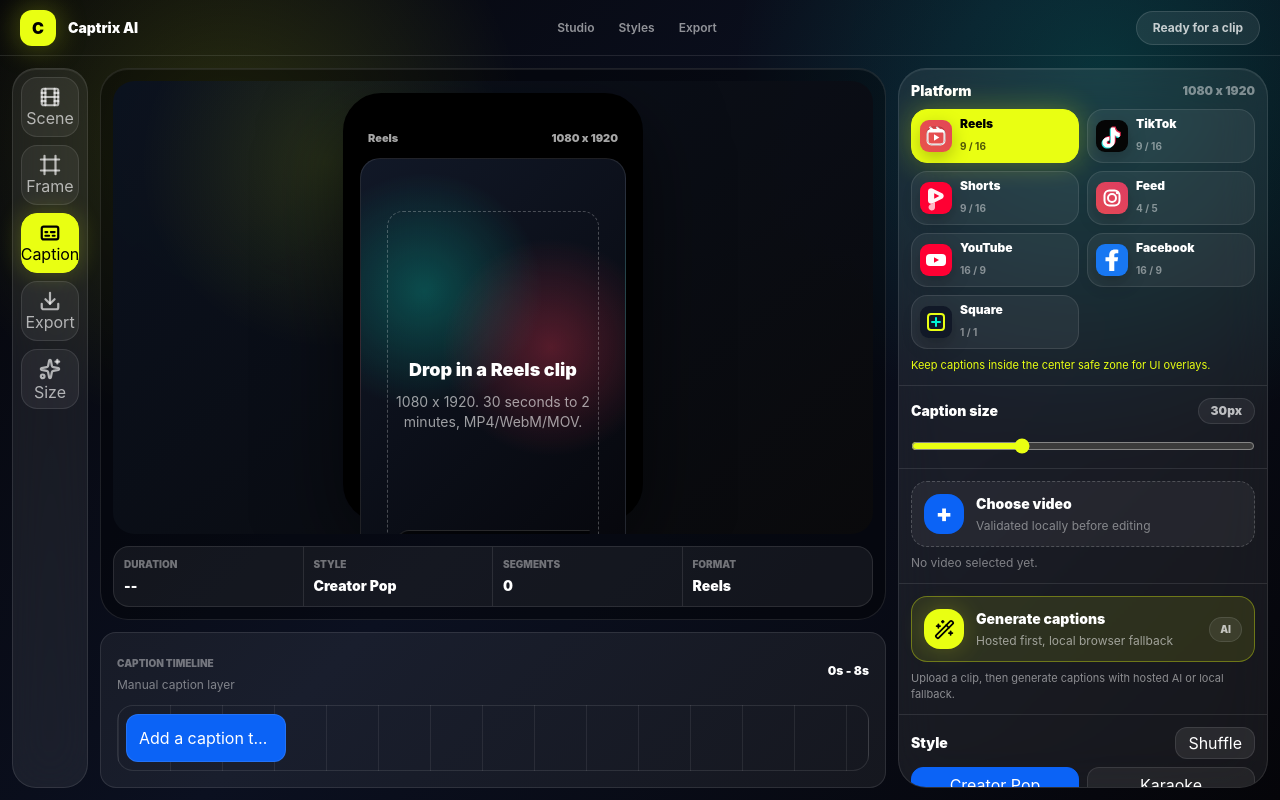
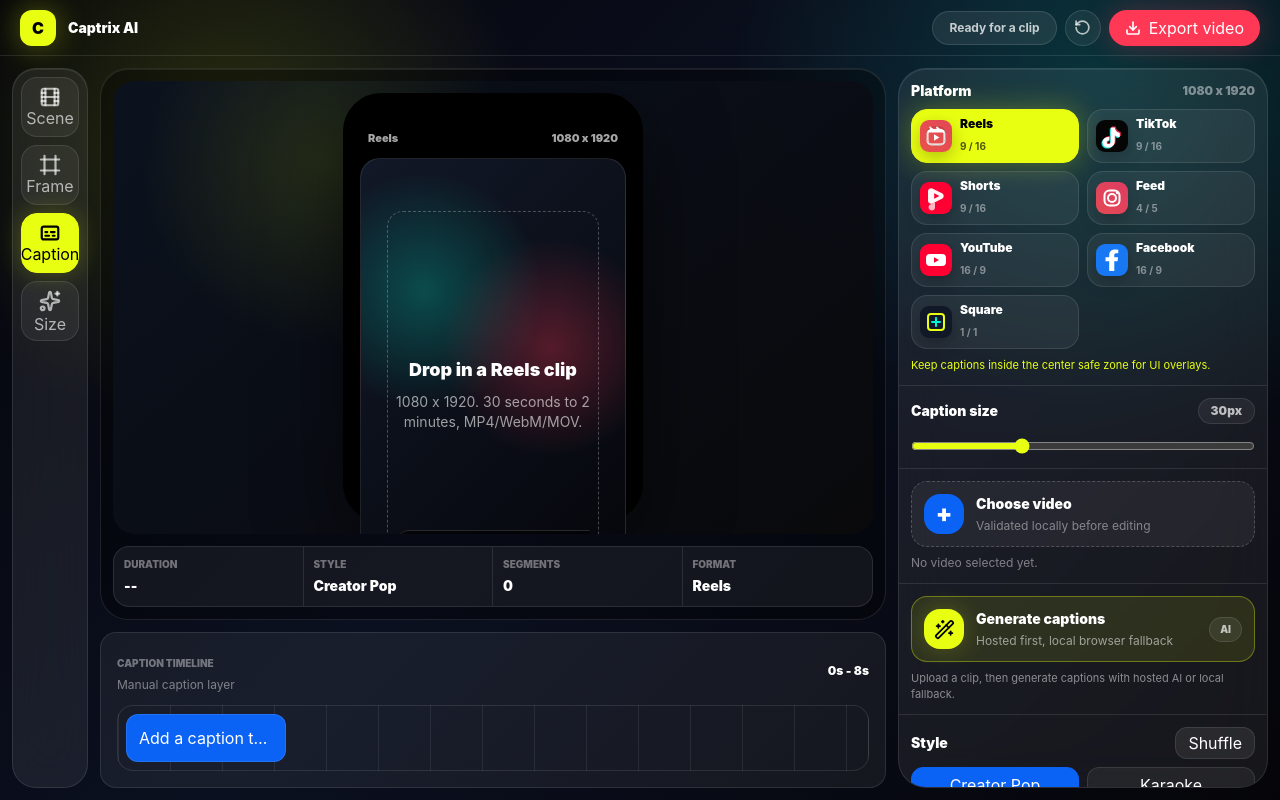
Before and after one commit to ayush002jha/captrix, a Next.js app: page / in a window 1280 px wide. Built offline with nearby package versions, Linux system fonts and the light colour scheme.

Commit message:
Export captioned video from studio

```diff
--- a/components/caption-studio.tsx
+++ b/components/caption-studio.tsx
@@ -1,7 +1,7 @@
 "use client";
 
 import { ChangeEvent, useMemo, useState } from "react";
-import { Captions, Download, Film, Frame, Sparkles } from "lucide-react";
+import { Captions, Film, Frame, Sparkles } from "lucide-react";
 import { generateClientCaptionSegments } from "./studio/client-transcription";
 import { captionSuggestions, platformPresets } from "./studio/data";
 import { InspectorPanel } from "./studio/inspector-panel";
@@ -34,6 +34,7 @@
   });
   const [transcriptionStatus, setTranscriptionStatus] = useState("Upload a clip, then generate captions with hosted AI or local fallback.");
   const [isGeneratingCaptions, setIsGeneratingCaptions] = useState(false);
+  const [isExporting, setIsExporting] = useState(false);
   const selectedPlatform = platformPresets[platform];
   const status = video ? "Clip loaded" : "Ready for a clip";
   const trackWidth = timelinePercent(start, end);
@@ -216,69 +217,252 @@
     }
   }
 
-  function exportCaptionKit() {
+  function parseExportSize(size: string) {
+    const [width, height] = size.split("x").map((part) => Number(part.trim()));
+    return {
+      width: Number.isFinite(width) ? width : 1080,
+      height: Number.isFinite(height) ? height : 1920
+    };
+  }
+
+  function getCaptionAtTime(time: number) {
+    if (segments.length > 0) {
+      return segments.find((segment) => time >= segment.start && time < segment.end)?.text ?? "";
+    }
+
+    return time >= start && time <= end ? caption : "";
+  }
+
+  function wrapCanvasText(context: CanvasRenderingContext2D, text: string, maxWidth: number) {
+    const words = text.trim().toUpperCase().split(/\s+/).filter(Boolean);
+    const lines: string[] = [];
+    let line = "";
+
+    words.forEach((word) => {
+      const nextLine = line ? `${line} ${word}` : word;
+      if (context.measureText(nextLine).width > maxWidth && line) {
+        lines.push(line);
+        line = word;
+      } else {
+        line = nextLine;
+      }
+    });
+
+    if (line) {
+      lines.push(line);
+    }
+
+    return lines.slice(0, 4);
+  }
+
+  function drawRoundedRect(context: CanvasRenderingContext2D, x: number, y: number, width: number, height: number, radius: number) {
+    context.beginPath();
+    context.moveTo(x + radius, y);
+    context.lineTo(x + width - radius, y);
+    context.quadraticCurveTo(x + width, y, x + width, y + radius);
+    context.lineTo(x + width, y + height - radius);
+    context.quadraticCurveTo(x + width, y + height, x + width - radius, y + height);
+    context.lineTo(x + radius, y + height);
+    context.quadraticCurveTo(x, y + height, x, y + height - radius);
+    context.lineTo(x, y + radius);
+    context.quadraticCurveTo(x, y, x + radius, y);
+    context.closePath();
+  }
+
+  function drawCaption(context: CanvasRenderingContext2D, text: string, width: number, height: number) {
+    const cleanText = text.trim();
+    if (!cleanText) {
+      return;
+    }
+
+    const fontSize = Math.max(36, Math.round(captionSize * Math.min(width / 390, height / 720)));
+    const lineHeight = Math.round(fontSize * 1.05);
+    const maxTextWidth = width * 0.82;
+    context.textAlign = "center";
+    context.textBaseline = "middle";
+    context.font = `900 ${fontSize}px Arial, Helvetica, sans-serif`;
+    const lines = wrapCanvasText(context, cleanText, maxTextWidth);
+    const blockHeight = lines.length * lineHeight;
+    const centerX = width / 2;
+    const centerY =
+      position === "top" ? height * 0.16 : position === "middle" ? height / 2 : height - height * 0.16 - blockHeight / 2;
+    const firstY = centerY - blockHeight / 2 + lineHeight / 2;
+
+    lines.forEach((line, index) => {
+      const y = firstY + index * lineHeight;
+
+      if (style === "creator") {
+        const metrics = context.measureText(line);
+        const boxWidth = Math.min(maxTextWidth + fontSize * 0.5, metrics.width + fontSize * 0.62);
+        context.fillStyle = "#e9ff12";
+        context.shadowColor = "rgba(0,0,0,0.88)";
+        context.shadowBlur = 0;
+        context.shadowOffsetX = fontSize * 0.12;
+        context.shadowOffsetY = fontSize * 0.12;
+        context.fillRect(centerX - boxWidth / 2, y - lineHeight / 2, boxWidth, lineHeight * 0.9);
+        context.shadowOffsetX = 0;
+        context.shadowOffsetY = 0;
+        context.fillStyle = "#050509";
+        context.fillText(line, centerX, y);
+        return;
+      }
+
+      if (style === "minimal") {
+        const metrics = context.measureText(line);
+        const boxWidth = Math.min(maxTextWidth + fontSize, metrics.width + fontSize);
+        drawRoundedRect(context, centerX - boxWidth / 2, y - lineHeight / 2, boxWidth, lineHeight, fontSize * 0.22);
+        context.fillStyle = "rgba(0,0,0,0.72)";
+        context.fill();
+      }
+
+      context.lineWidth = style === "meme" ? fontSize * 0.13 : fontSize * 0.08;
+      context.strokeStyle = style === "neon" ? "#00f5d4" : "#050509";
+      context.shadowColor = style === "neon" ? "#e9ff12" : "rgba(0,0,0,0.85)";
+      context.shadowBlur = style === "neon" ? fontSize * 0.35 : fontSize * 0.18;
+      context.fillStyle = "#ffffff";
+      context.strokeText(line, centerX, y);
+      context.fillText(line, centerX, y);
+      context.shadowBlur = 0;
+
+      if (style === "karaoke") {
+        const underlineWidth = Math.min(maxTextWidth, context.measureText(line).width);
+        context.fillStyle = "#e9ff12";
+        context.fillRect(centerX - underlineWidth / 2, y + lineHeight * 0.38, underlineWidth, Math.max(6, fontSize * 0.08));
+      }
+    });
+  }
+
+  async function exportCaptionedVideo() {
     if (!video) {
       setExportMessage({
-        text: "Upload a valid clip before exporting.",
+        text: "Upload a valid clip before exporting video.",
         tone: "error"
       });
       return;
     }
 
-    const exportedCaptions =
-      segments.length > 0
-        ? segments.map((segment) => ({
-            text: segment.text,
-            startSeconds: segment.start,
-            endSeconds: segment.end,
-            style,
-            size: captionSize,
-            position,
-            generatedBy: "ai-transcription"
-          }))
-        : [
-            {
-              text: caption,
-              startSeconds: start,
-              endSeconds: end,
-              style,
-              size: captionSize,
-              position,
-              generatedBy: "manual"
+    if (typeof MediaRecorder === "undefined") {
+      setExportMessage({
+        text: "This browser cannot render video exports. Try Chrome or Edge.",
+        tone: "error"
+      });
+      return;
     }
-          ];
 
-    const kit = {
-      app: "Captrix",
-      version: "0.1.0",
-      video: {
-        name: video.name,
-        durationSeconds: Number(video.duration.toFixed(2))
-      },
-      platform: {
-        id: platform,
-        name: selectedPlatform.label,
-        aspectRatio: selectedPlatform.aspectRatio,
-        exportSize: selectedPlatform.size,
-        guidance: selectedPlatform.guidance
-      },
-      captions: exportedCaptions,
-      exportedAt: new Date().toISOString()
+    setIsExporting(true);
+    setExportMessage({
+      text: "Rendering captioned video locally...",
+      tone: "neutral"
+    });
+
+    const { width, height } = parseExportSize(selectedPlatform.size);
+    const canvas = document.createElement("canvas");
+    canvas.width = width;
+    canvas.height = height;
+    const context = canvas.getContext("2d");
+
+    if (!context) {
+      setIsExporting(false);
+      setExportMessage({
+        text: "Canvas export is not available in this browser.",
+        tone: "error"
+      });
+      return;
+    }
+    const renderContext = context;
+
+    const source = document.createElement("video");
+    source.src = video.url;
+    source.playsInline = true;
+    source.preload = "auto";
+    source.muted = false;
+
+    const mimeType = ["video/webm;codecs=vp9,opus", "video/webm;codecs=vp8,opus", "video/webm"].find((type) =>
+      MediaRecorder.isTypeSupported(type)
+    );
+
+    try {
+      if (source.readyState < 1) {
+        await new Promise<void>((resolve, reject) => {
+          source.onloadedmetadata = () => resolve();
+          source.onerror = () => reject(new Error("Could not load the source video for export."));
+        });
+      }
+      source.currentTime = 0;
+
+      const canvasStream = canvas.captureStream(30);
+      let audioContext: AudioContext | null = null;
+
+      try {
+        audioContext = new AudioContext();
+        const audioSource = audioContext.createMediaElementSource(source);
+        const audioDestination = audioContext.createMediaStreamDestination();
+        audioSource.connect(audioDestination);
+        audioDestination.stream.getAudioTracks().forEach((track) => canvasStream.addTrack(track));
+        await audioContext.resume();
+      } catch {
+        audioContext = null;
+      }
+
+      const recorder = new MediaRecorder(canvasStream, mimeType ? { mimeType } : undefined);
+      const chunks: BlobPart[] = [];
+      const stopped = new Promise<Blob>((resolve) => {
+        recorder.ondataavailable = (event) => {
+          if (event.data.size > 0) {
+            chunks.push(event.data);
+          }
         };
+        recorder.onstop = () => resolve(new Blob(chunks, { type: recorder.mimeType || "video/webm" }));
+      });
 
-    const blob = new Blob([JSON.stringify(kit, null, 2)], {
-      type: "application/json"
+      function drawFrame() {
+        renderContext.fillStyle = "#050509";
+        renderContext.fillRect(0, 0, width, height);
+
+        const scale = Math.min(width / source.videoWidth, height / source.videoHeight);
+        const drawWidth = source.videoWidth * scale;
+        const drawHeight = source.videoHeight * scale;
+        const drawX = (width - drawWidth) / 2;
+        const drawY = (height - drawHeight) / 2;
+        renderContext.drawImage(source, drawX, drawY, drawWidth, drawHeight);
+        drawCaption(renderContext, getCaptionAtTime(source.currentTime), width, height);
+
+        if (!source.ended && !source.paused) {
+          requestAnimationFrame(drawFrame);
+        }
+      }
+
+      recorder.start(500);
+      await source.play();
+      drawFrame();
+      await new Promise<void>((resolve) => {
+        source.onended = () => {
+          recorder.stop();
+          resolve();
+        };
       });
+
+      const blob = await stopped;
       const url = URL.createObjectURL(blob);
       const anchor = document.createElement("a");
       anchor.href = url;
-    anchor.download = "captrix-caption-kit.json";
+      anchor.download = `captrix-${selectedPlatform.shortLabel.toLowerCase()}-captioned.webm`;
       anchor.click();
       URL.revokeObjectURL(url);
+      await audioContext?.close();
       setExportMessage({
-      text: "Caption kit exported.",
+        text: "Captioned video exported.",
         tone: "success"
       });
+    } catch (error) {
+      setExportMessage({
+        text: error instanceof Error ? error.message : "Video export failed.",
+        tone: "error"
+      });
+    } finally {
+      source.pause();
+      setIsExporting(false);
+    }
   }
 
   function resetStudio() {
@@ -305,7 +489,13 @@
     <main className="h-[100svh] overflow-hidden bg-[#050509] text-white">
       <div className="absolute inset-0 bg-[radial-gradient(circle_at_18%_18%,rgba(233,255,18,0.16),transparent_24%),radial-gradient(circle_at_86%_10%,rgba(0,245,212,0.16),transparent_28%),linear-gradient(135deg,#050509_0%,#0b1020_48%,#050509_100%)]" />
       <div className="relative grid h-full min-h-0 grid-rows-[56px_minmax(0,1fr)]">
-        <TopBar status={status} />
+        <TopBar
+          status={status}
+          exportStatus={exportMessage}
+          isExporting={isExporting}
+          onExportVideo={exportCaptionedVideo}
+          onResetStudio={resetStudio}
+        />
 
         <section className="grid min-h-0 p-3" id="editor" aria-labelledby="app-title">
           <h1 id="app-title" className="sr-only">
@@ -317,8 +507,7 @@
               {[
                 { label: "Scene", icon: Film, action: () => setPlatform("youtube-video") },
                 { label: "Frame", icon: Frame, action: () => setPlatform("instagram-reels") },
-                { label: "Caption", icon: Captions, action: suggestCaption },
-                { label: "Export", icon: Download, action: exportCaptionKit }
+                { label: "Caption", icon: Captions, action: suggestCaption }
               ].map((tool, index) => {
                 const Icon = tool.icon;
                 return (
@@ -379,7 +568,6 @@
               platform={platform}
               selectedPlatform={selectedPlatform}
               message={message}
-              exportMessage={exportMessage}
               transcriptionStatus={transcriptionStatus}
               isGeneratingCaptions={isGeneratingCaptions}
               onVideoChange={handleVideoChange}
@@ -388,8 +576,6 @@
               setCaptionSize={setCaptionSize}
               setPlatform={setPlatform}
               generateCaptionsFromVideo={generateCaptionsFromVideo}
-              exportCaptionKit={exportCaptionKit}
-              resetStudio={resetStudio}
             />
           </div>
         </section>
--- a/components/studio/inspector-panel.tsx
+++ b/components/studio/inspector-panel.tsx
@@ -11,7 +11,6 @@
   platform: PlatformKey;
   selectedPlatform: PlatformPreset;
   message: { text: string; tone: Tone };
-  exportMessage: { text: string; tone: Tone };
   transcriptionStatus: string;
   isGeneratingCaptions: boolean;
   onVideoChange: (event: ChangeEvent<HTMLInputElement>) => void;
@@ -20,8 +19,6 @@
   setCaptionSize: (size: number) => void;
   setPlatform: (platform: PlatformKey) => void;
   generateCaptionsFromVideo: () => void;
-  exportCaptionKit: () => void;
-  resetStudio: () => void;
 };
 
 const messageClass: Record<Tone, string> = {
@@ -163,7 +160,6 @@
   platform,
   selectedPlatform,
   message,
-  exportMessage,
   transcriptionStatus,
   isGeneratingCaptions,
   onVideoChange,
@@ -171,9 +167,7 @@
   setPosition,
   setCaptionSize,
   setPlatform,
-  generateCaptionsFromVideo,
-  exportCaptionKit,
-  resetStudio
+  generateCaptionsFromVideo
 }: InspectorPanelProps) {
   return (
     <aside className="min-h-0 overflow-y-auto overflow-x-hidden rounded-[1.75rem] border border-white/10 bg-white/[0.07] shadow-[inset_0_1px_0_rgba(255,255,255,0.08)] backdrop-blur-xl [scrollbar-color:rgba(233,255,18,0.45)_rgba(255,255,255,0.06)] [scrollbar-width:thin] [&::-webkit-scrollbar]:w-2 [&::-webkit-scrollbar-thumb]:rounded-full [&::-webkit-scrollbar-thumb]:bg-[#e9ff12]/45 [&::-webkit-scrollbar-track]:bg-white/[0.06]" aria-label="Caption controls">
@@ -319,18 +313,6 @@
           ))}
         </div>
       </section>
-
-      <section className="grid grid-cols-2 gap-2 p-3" id="export">
-        <button className="min-h-10 rounded-2xl bg-[#ff3856] px-4 text-sm font-black text-white shadow-[0_0_28px_rgba(255,56,86,0.3)]" type="button" data-testid="export-kit" onClick={exportCaptionKit}>
-          Export kit
-        </button>
-        <button className="min-h-10 rounded-2xl border border-white/10 bg-white/[0.06] px-4 text-sm font-black text-white" type="button" data-testid="reset-studio" onClick={resetStudio}>
-          Reset
-        </button>
-        <p className={`col-span-2 min-h-5 text-xs ${messageClass[exportMessage.tone]}`} role="status">
-          {exportMessage.text}
-        </p>
-      </section>
     </aside>
   );
 }
--- a/components/studio/top-bar.tsx
+++ b/components/studio/top-bar.tsx
@@ -1,8 +1,21 @@
+import { Download, RotateCcw } from "lucide-react";
+import type { Tone } from "./types";
+
 type TopBarProps = {
   status: string;
+  exportStatus: { text: string; tone: Tone };
+  isExporting: boolean;
+  onExportVideo: () => void;
+  onResetStudio: () => void;
 };
 
-export function TopBar({ status }: TopBarProps) {
+const statusClass: Record<Tone, string> = {
+  neutral: "text-white/55",
+  error: "text-red-300",
+  success: "text-emerald-300"
+};
+
+export function TopBar({ status, exportStatus, isExporting, onExportVideo, onResetStudio }: TopBarProps) {
   return (
     <header className="grid h-14 grid-cols-[auto_1fr_auto] items-center gap-4 border-b border-white/10 px-5">
       <div className="flex items-center gap-3" aria-label="Captrix AI">
@@ -12,18 +25,11 @@
         <strong className="text-sm font-black text-white">Captrix AI</strong>
       </div>
 
-      <nav className="hidden justify-center gap-6 text-xs font-semibold text-white/55 md:flex" aria-label="Product">
-        <a className="transition hover:text-white" href="#editor">
-          Studio
-        </a>
-        <a className="transition hover:text-white" href="#styles">
-          Styles
-        </a>
-        <a className="transition hover:text-white" href="#export">
-          Export
-        </a>
-      </nav>
+      <div className={`hidden truncate text-right text-xs font-bold md:block ${statusClass[exportStatus.tone]}`} role="status">
+        {exportStatus.text}
+      </div>
 
+      <div className="flex items-center justify-end gap-2">
         <div
           className="rounded-full border border-white/12 bg-white/8 px-4 py-2 text-xs font-bold text-white/75"
           aria-live="polite"
@@ -31,6 +37,27 @@
         >
           {status}
         </div>
+        <button
+          className="grid size-9 place-items-center rounded-full border border-white/12 bg-white/[0.06] text-white/70 transition hover:bg-white/[0.12] hover:text-white"
+          type="button"
+          title="Reset studio"
+          aria-label="Reset studio"
+          data-testid="reset-studio"
+          onClick={onResetStudio}
+        >
+          <RotateCcw aria-hidden="true" size={17} strokeWidth={2.4} />
+        </button>
+        <button
+          className="inline-flex h-9 items-center gap-2 rounded-full bg-[#ff3856] px-4 text-xs font-black text-white shadow-[0_0_28px_rgba(255,56,86,0.28)] transition hover:bg-[#ff4d68] disabled:cursor-wait disabled:opacity-65"
+          type="button"
+          data-testid="export-kit"
+          disabled={isExporting}
+          onClick={onExportVideo}
+        >
+          <Download aria-hidden="true" size={16} strokeWidth={2.5} />
+          <span>{isExporting ? "Rendering" : "Export video"}</span>
+        </button>
+      </div>
     </header>
   );
 }
```
Lines whose indentation alone changed are shown as unchanged.
